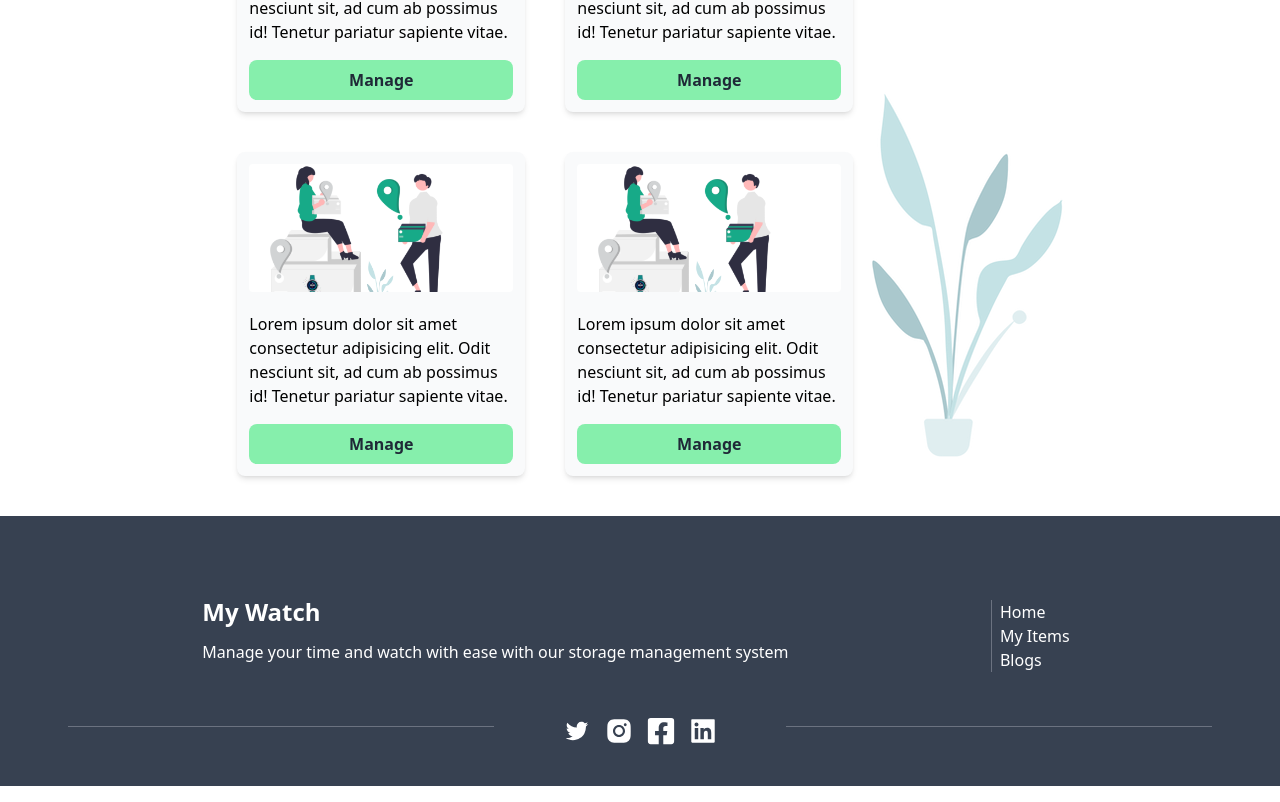
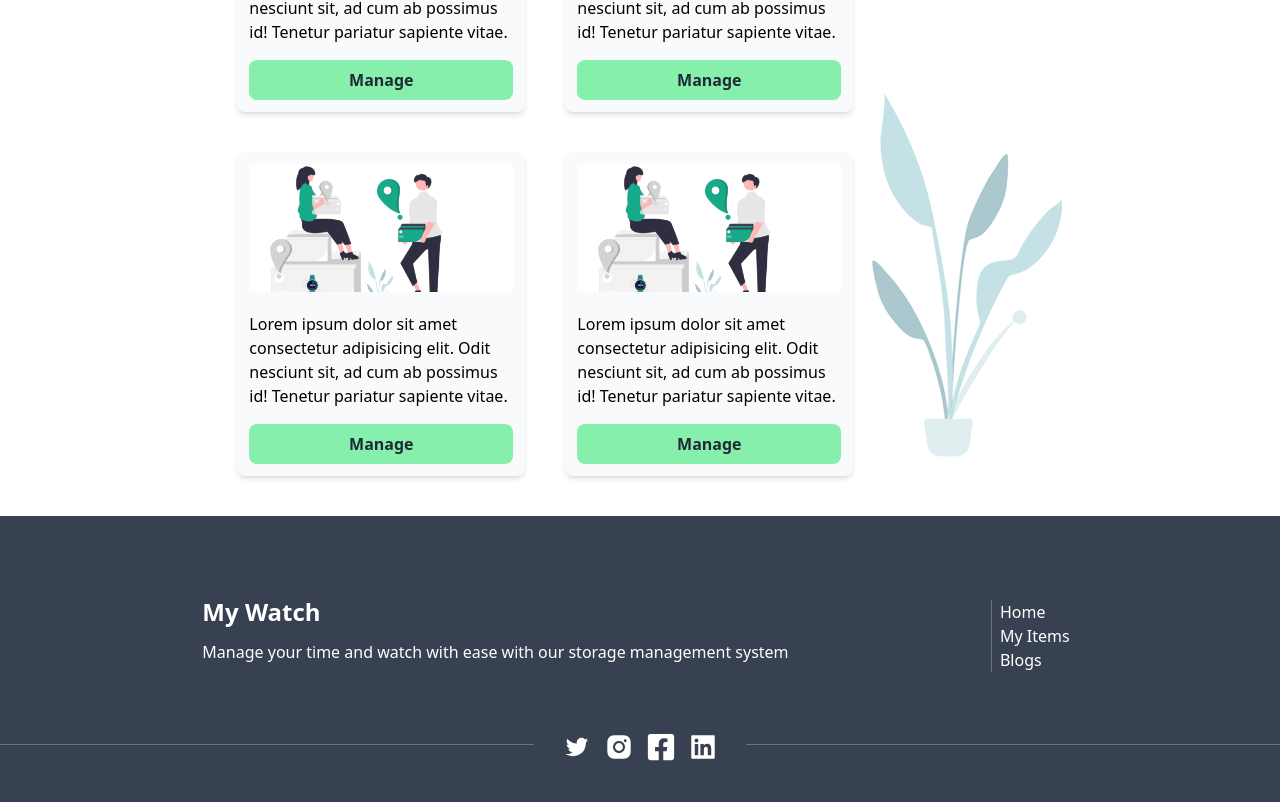
Before and after one commit to faisalantu/watch-warehouse-client, a React (Create React App) app: page / in a window 1280 px wide. Shown: the part 1214-2016 px from the top of the page. Built offline with nearby package versions, Linux system fonts and the light colour scheme.

Commit message:
🏁 Footer added

```diff
--- a/src/components/Footer.js
+++ b/src/components/Footer.js
@@ -28,11 +28,9 @@ const Footer = () => {
           </p>
         </div>
       </div>
-      <div className='container mx-auto relative flex justify-evenly pb-10'>
-        <div className='w-4/12'>
-          <div className="border-t w-full mt-2.5 border-gray-500"></div>
-        </div>
-        <div className='flex text-3xl gap-3'>
+      <div className='container mx-auto flex justify-evenly space-x-2 mt-4 pb-10'>
+        <span className='bg-gray-500 h-px flex-grow t-2 relative top-3'></span>
+        <div className='flex text-3xl gap-3 px-5'>
           <a
             href='https://www.twitter.com/'
             target='_blank'
@@ -62,9 +60,7 @@ const Footer = () => {
             <AiFillLinkedin />
           </a>
         </div>
-        <div className="w-4/12">
-          <div className="border-t w-full mt-2.5 border-gray-500"></div>
-        </div>
+        <span className='bg-gray-500 h-px flex-grow t-2 relative top-3'></span>
       </div>
     </div>
   );
```
